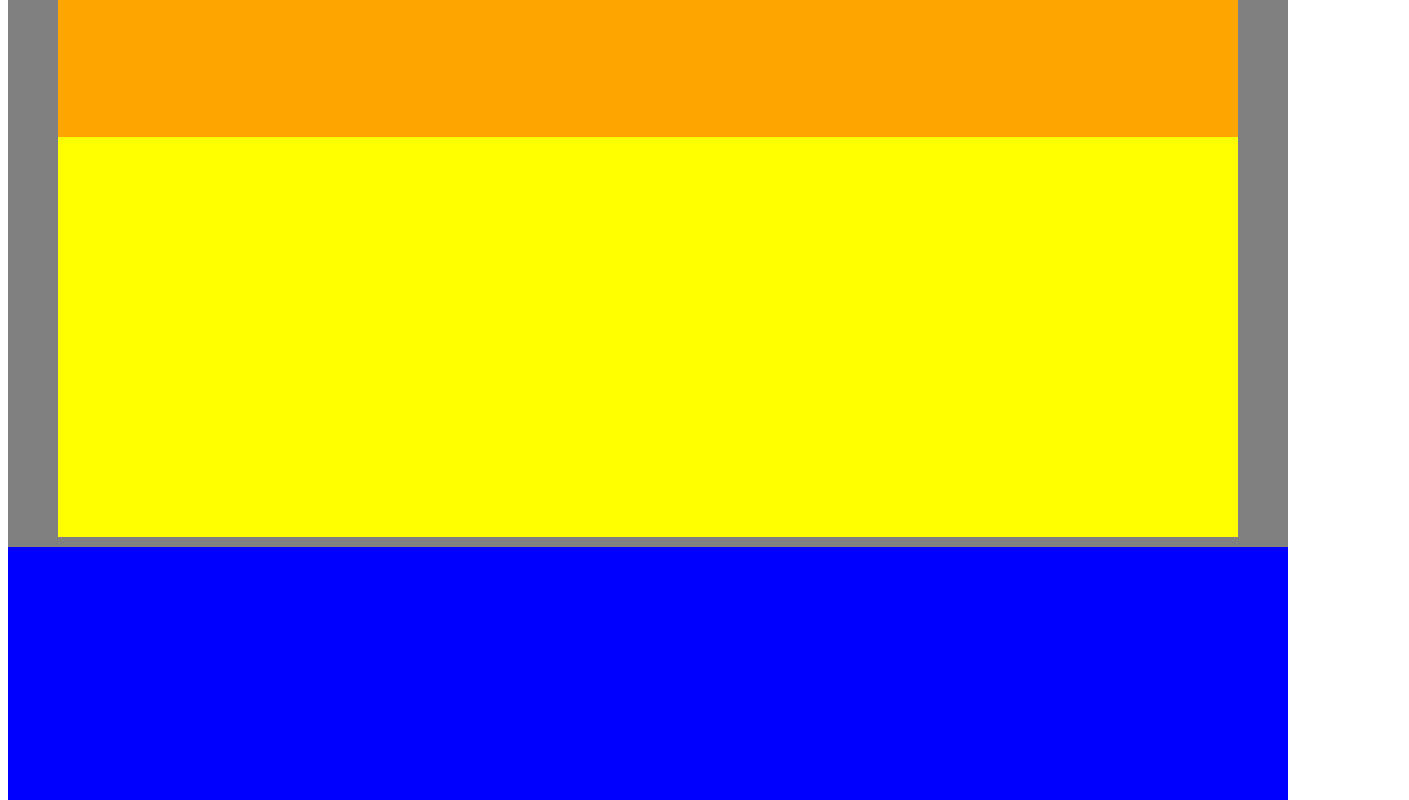
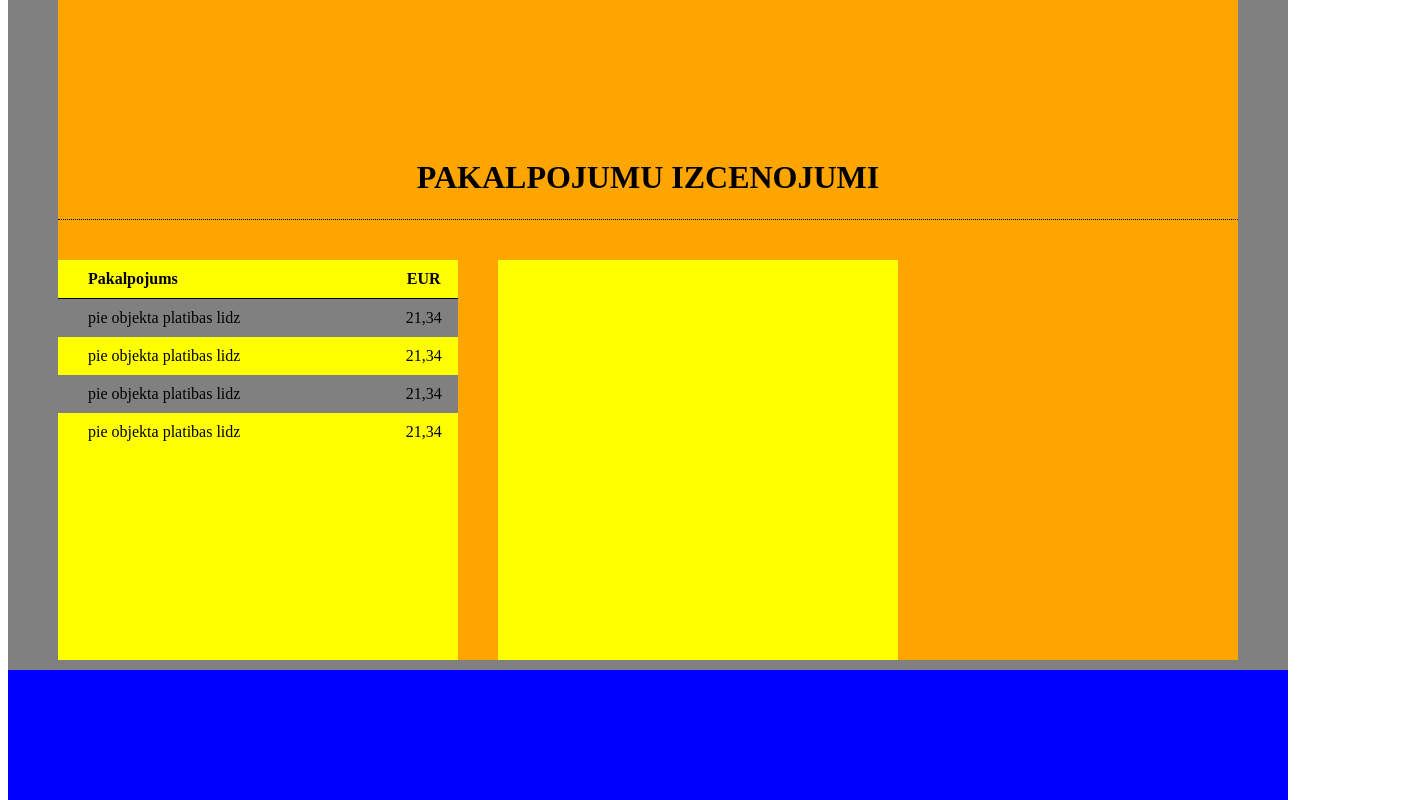
Before and after one commit to maksako/mernieks, a plain HTML site: page index.html in a window 1280 px wide. Shown: the part 1240-2040 px from the top of the page, 1409 px wide, since content can reach past the window. Drawn offline with Linux system fonts and the light colour scheme.

Commit message:
table added

```diff
--- a/index.html
+++ b/index.html
@@ -78,7 +78,65 @@
         </div>
       </div>
       </div>
-      <div class="prices">
+      <div class="prices clear">
+        <div class="sub-container-header-block">
+          <h1>
+          Pakalpojumu Izcenojumi
+          </h1>
+        </div>
+
+          <div class="prices-block1 float-left">
+
+            <table>
+              <thead>
+                <tr>
+                  <th class="table-row-title">
+                    Pakalpojums
+                  </th>
+                  <th>
+                    EUR
+                  </th>
+                </tr>
+              </thead>
+              <tbody>
+                <tr class="grey-bg">
+                  <td class="table-row-first">
+                    pie objekta platibas lidz
+                  </td>
+                  <td class="price">
+                    21,34
+                  </td>
+                </tr>
+                <tr>
+                  <td class="table-row-first">
+                    pie objekta platibas lidz
+                  </td>
+                  <td class="price">
+                    21,34
+                  </td>
+                </tr>
+                <tr class="grey-bg">
+                  <td class="table-row-first">
+                    pie objekta platibas lidz
+                  </td>
+                  <td class="price">
+                    21,34
+                  </td>
+                </tr>
+                <tr>
+                  <td class="table-row-first">
+                    pie objekta platibas lidz
+                  </td>
+                  <td class="price">
+                    21,34
+                  </td>
+                </tr>
+
+              </tbody>
+            </table>
+          </div>
+          <div class="prices-block2 float-left">
+          </div>
 
       </div>
     </div>
--- a/style.css
+++ b/style.css
@@ -1,7 +1,12 @@
 .body{
   font-family: "open sans";
 }
-.clear{
+.clear:before,
+.clear:after {
+  content: "";
+  display: table;
+}
+.clear:after{
   clear: both;
 }
 .main-container{
@@ -110,8 +115,40 @@ background-color: red;
   background-color: orange
 }
 .prices{
+  background-color: orange;
+}
+.float-left{
+  float: left;
+}
+.prices .float-left{
+  width: 400px;
   height: 400px;
   background-color: yellow;
+}
+.prices-block1{
+  margin-right: 20px;
+}
+.prices-block2{
+  margin-left: 20px;
+}
+.prices table{
+  border-collapse: collapse;
+  min-width: 100%;
+}
+.prices table th{
+  border-bottom: 1px solid black;
+}
+.prices table tr.grey-bg{
+  background-color: grey;
+}
+.table-row-title, .table-row-first{
+  text-align: left;
+  padding-left: 30px;
+  padding-top: 10px;
+  padding-bottom: 10px;
+}
+.prices table td.price{
+  text-align: center;
 }
 .about-us{
   height: 400px;
```
Also changed, not shown: img/slider.jpg.
